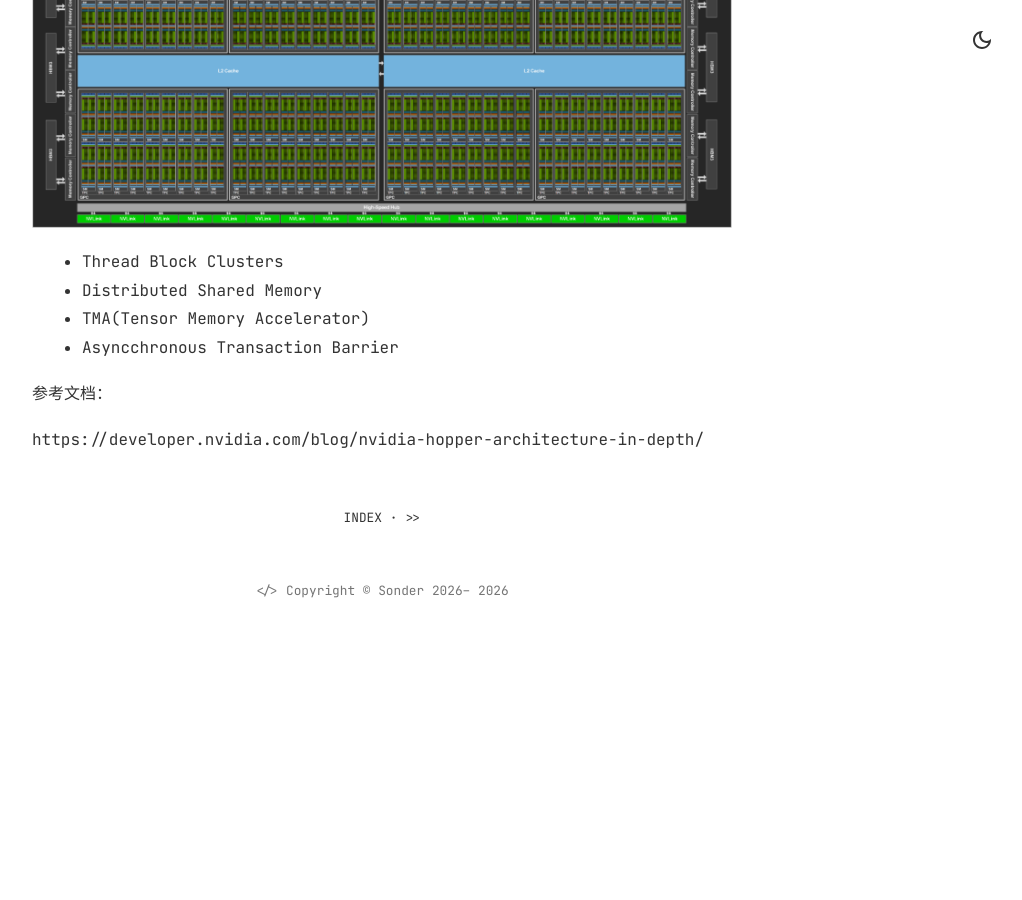
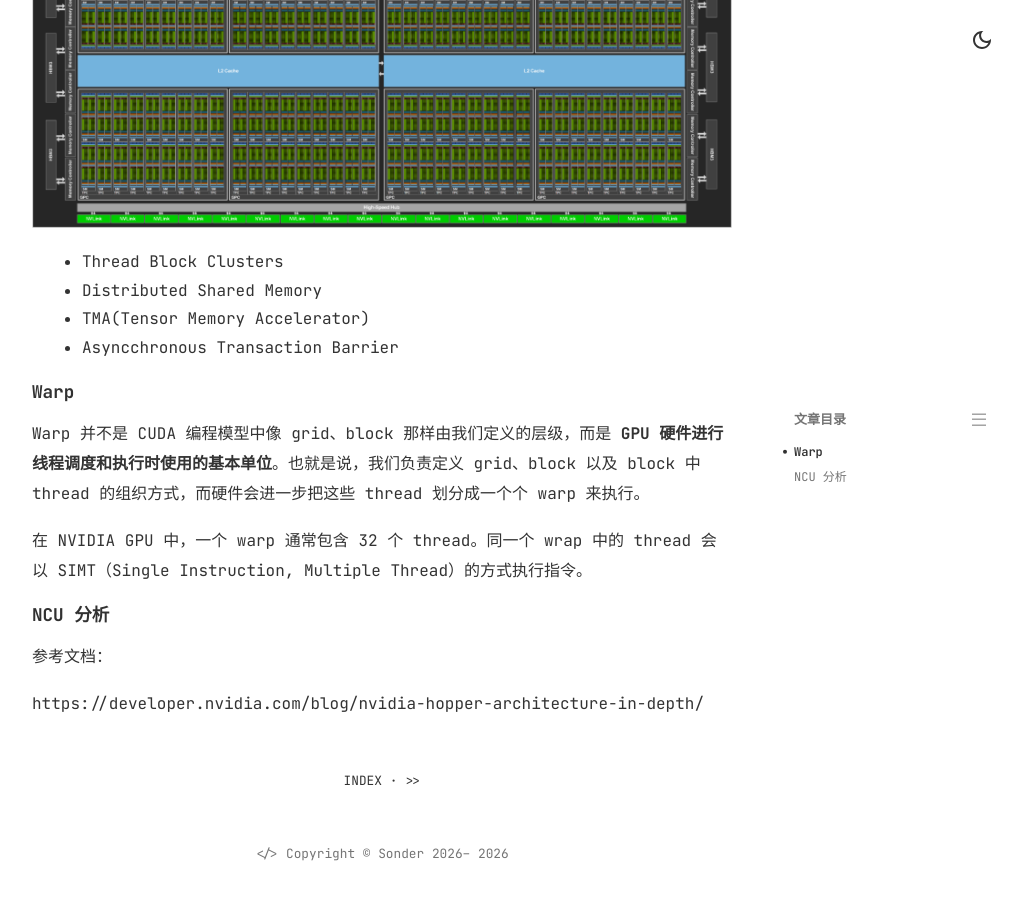
Before and after one commit to 42Sonder/42Sonder.github.io, a Jekyll site: the page built from _posts/2026-09-11-Hopper.md, in a window 1280 px wide and 900 px high, scrolled down 1892 px. Shown: the whole window, without its empty margins (258-1280 px from the left). Built offline with Jekyll 4.4.1, drawn with Linux system fonts in a browser that asks for light colours; comment, search, counter and statistics services are not loaded; before the commit the page ends 2529 px from its top, so only the background shows below that.

```diff
--- a/_posts/2026-09-11-Hopper.md
+++ b/_posts/2026-09-11-Hopper.md
@@ -21,6 +21,14 @@ typora-root-url: /Volumes/Yu2025/san/Code/42Sonder.github.io/
 - TMA(Tensor Memory Accelerator)
 - Asyncchronous Transaction Barrier
 
+#### Warp
+
+Warp 并不是CUDA编程模型中像grid、block那样由我们定义的层级，而是**GPU硬件进行线程调度和执行时使用的基本单位**。也就是说，我们负责定义grid、block以及block中thread的组织方式，而硬件会进一步把这些thread划分成一个个warp来执行。
+
+在NVIDIA GPU中，一个warp通常包含32个thread。同一个wrap中的thread会以SIMT（Single Instruction, Multiple Thread）的方式执行指令。
+
+#### NCU 分析
+
 
 
 参考文档：
```
Also changed, not shown: about.md (+1 -2 lines), assets/avatar.jpg, assets/favicon.jpeg, assets/touch-icon.jpeg.
